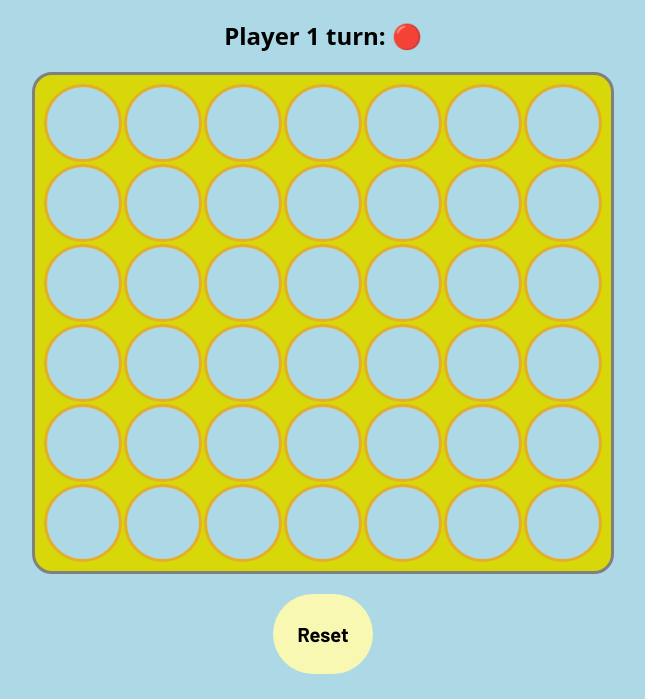
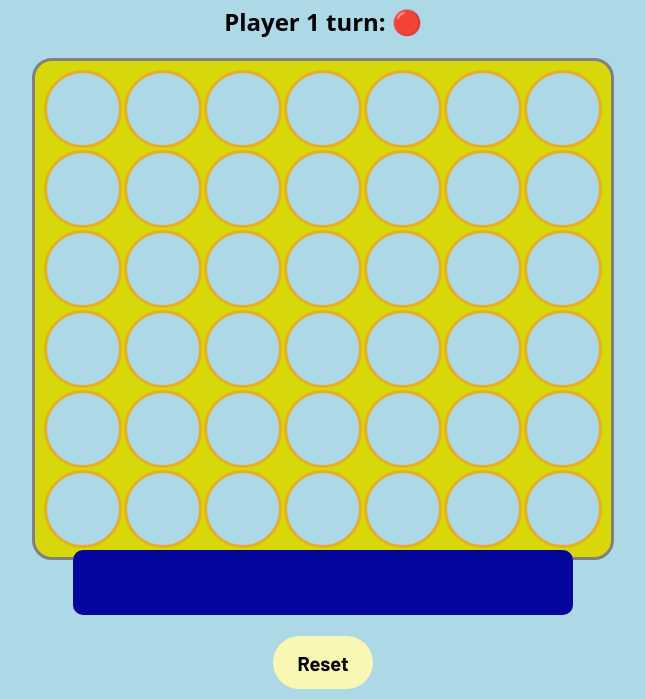
Before and after one commit to alexanderjones1/connect-four, a plain HTML site: page index.html in a window 1280 px wide. Shown: the part 101-800 px from the top of the page, without its empty margins (317-962 px from the left). Drawn offline with Linux system fonts and the light colour scheme.

Commit message:
add base for playing board to stand up on

```diff
--- a/css/style.css
+++ b/css/style.css
@@ -37,6 +37,15 @@ div {
     margin: 1px;
 }
 
+body > div {
+    height: 100px;
+    width: 500px;
+    margin-top: -10px;
+    background-color: rgb(6, 6, 159);
+    border: none;
+    border-radius: 10px;
+}
+
 #reset {
     width: 100px;
     margin-top: 20px;
--- a/index.html
+++ b/index.html
@@ -64,6 +64,7 @@
         <div class="circle" id="cir40"></div>
         <div class="circle" id="cir41"></div>
 	</section>
+    <div></div>
 	<button id="reset">Reset</button>
 </body>
 </html>
```
Also changed, not shown: js/app.js (line endings or trailing spaces).
